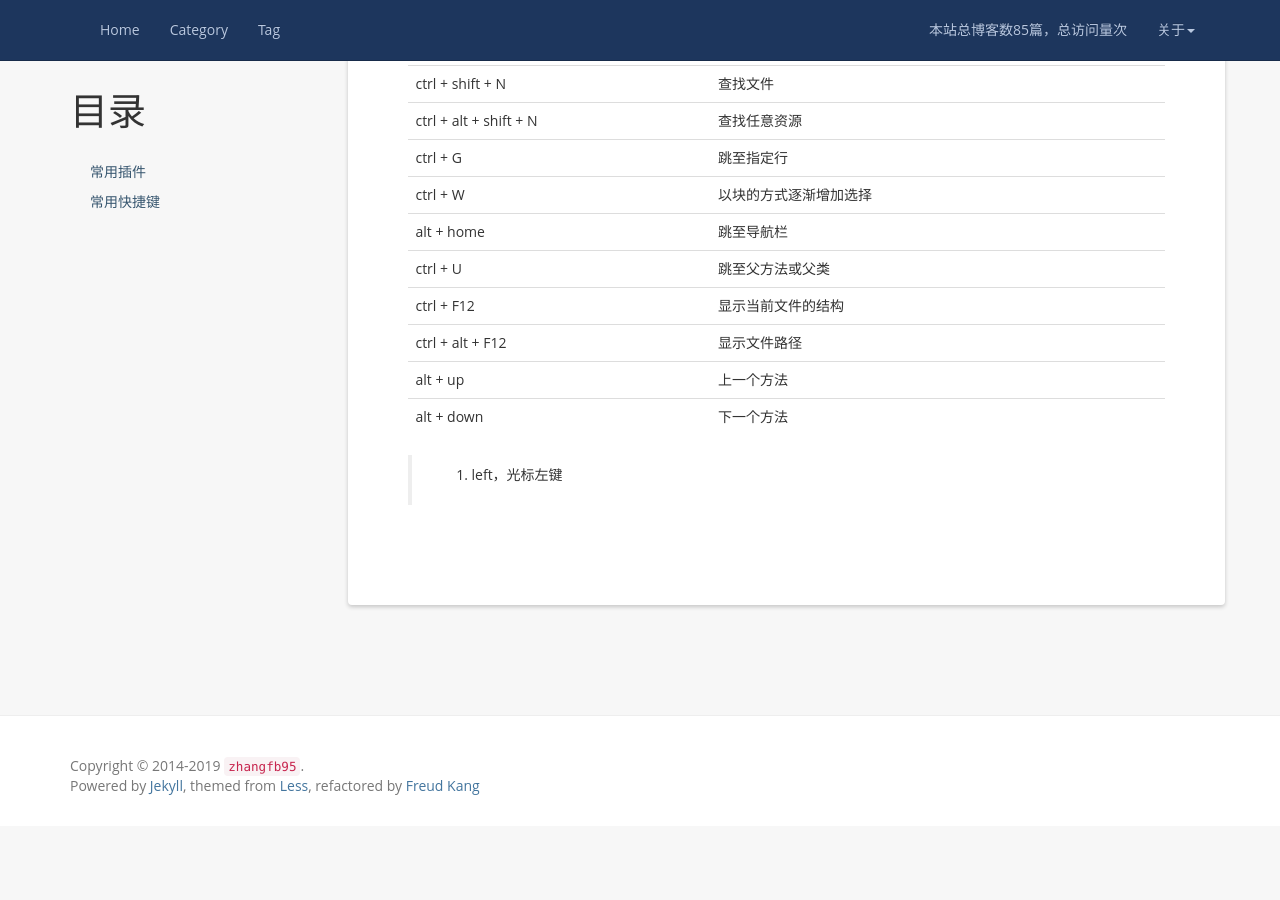
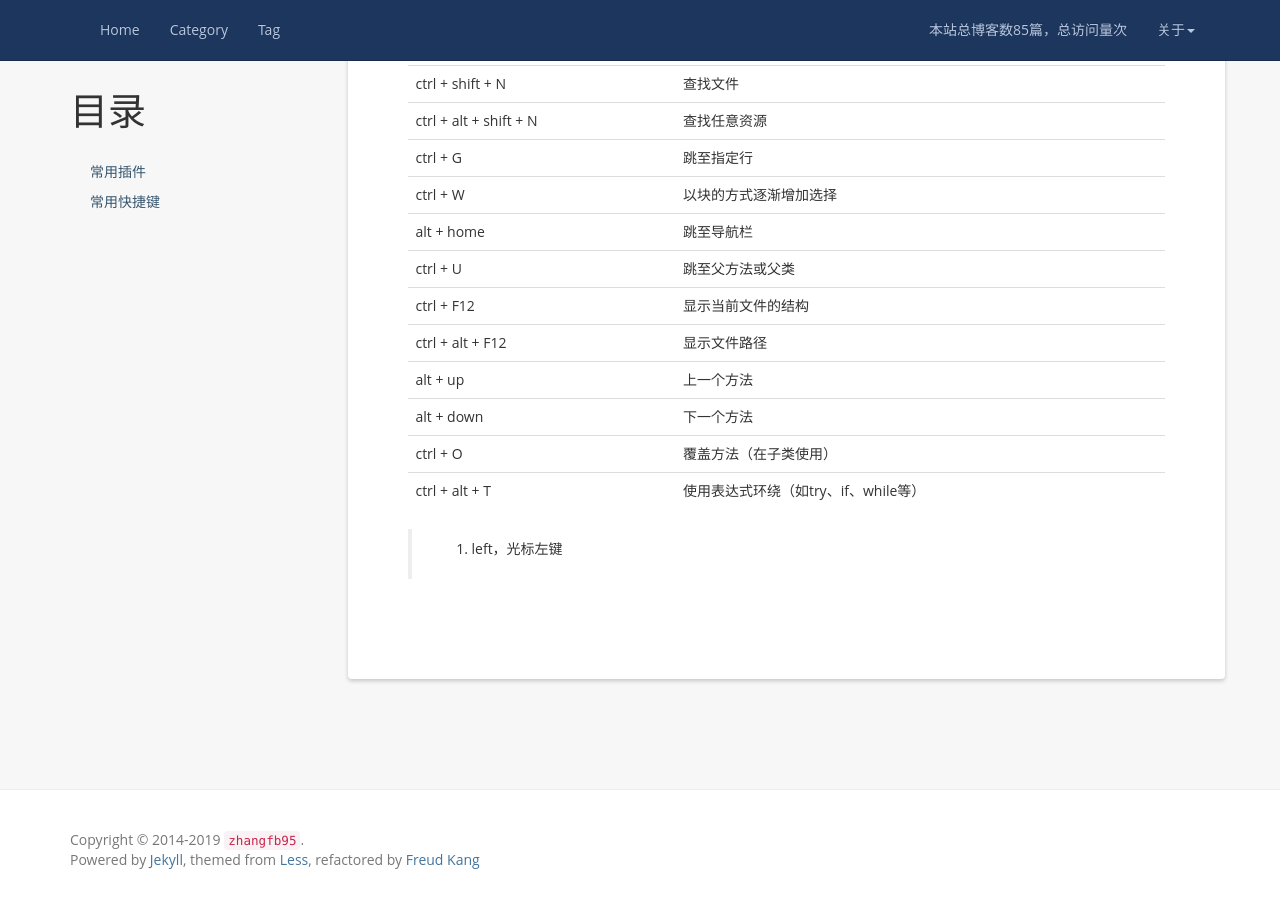
Before and after one commit to zhangfb95/zhangfb95.github.io.bak, a Jekyll site: the page built from plugin-intellij.md, in a window 1280 px wide and 900 px high, scrolled down 2215 px. Built offline with Jekyll 4.4.1, drawn with Linux system fonts in a browser that asks for light colours; nearby versions of some CDN libraries; a script that is not in the unit is left out; comment, search, counter and statistics services are not loaded; before the commit the page ends 3041 px from its top, so only the background shows below that.

Commit message:
add more shortcut

```diff
--- a/plugin-intellij.md
+++ b/plugin-intellij.md
@@ -73,5 +73,7 @@ permalink: /plugin-intellij/
 | ctrl + alt + F12 | 显示文件路径 |
 | alt + up | 上一个方法 |
 | alt + down | 下一个方法 |
+| ctrl + O | 覆盖方法（在子类使用） |
+| ctrl + alt + T | 使用表达式环绕（如try、if、while等） |
 
 > 1. left，光标左键
```
